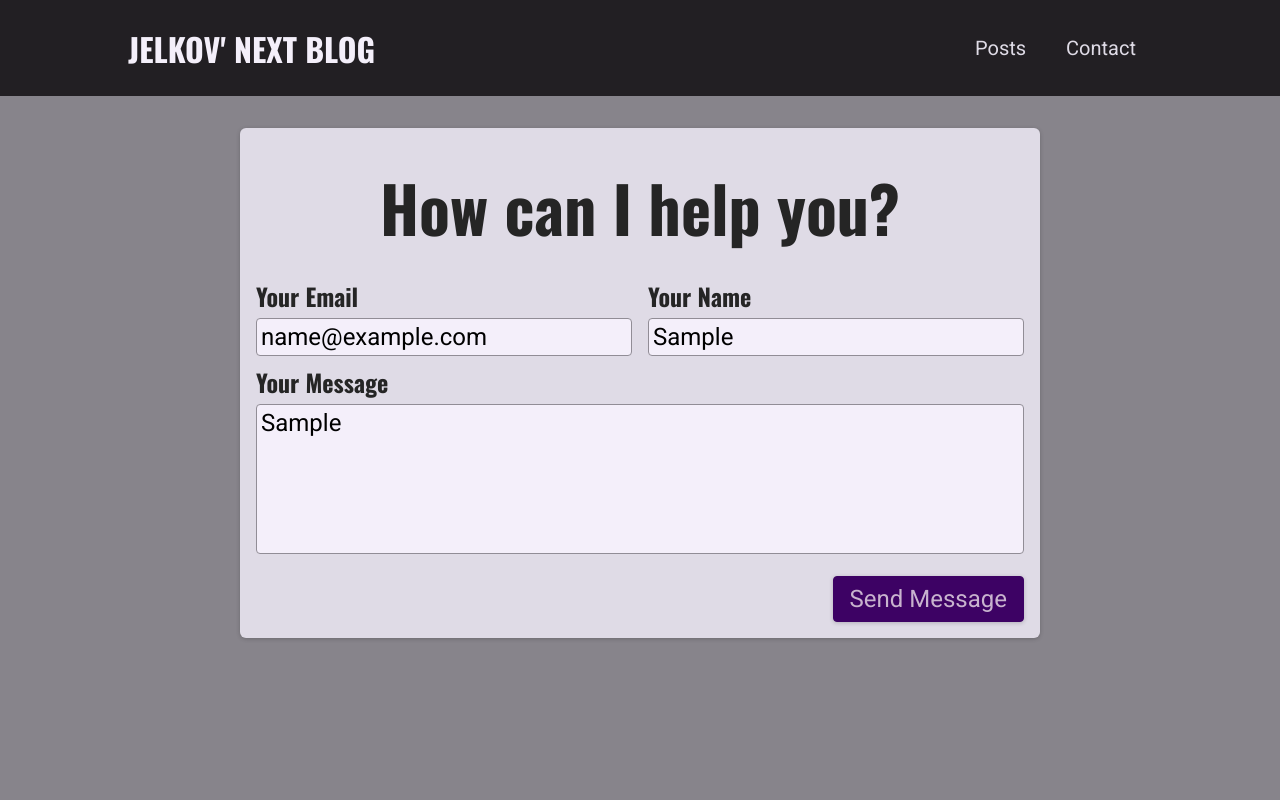
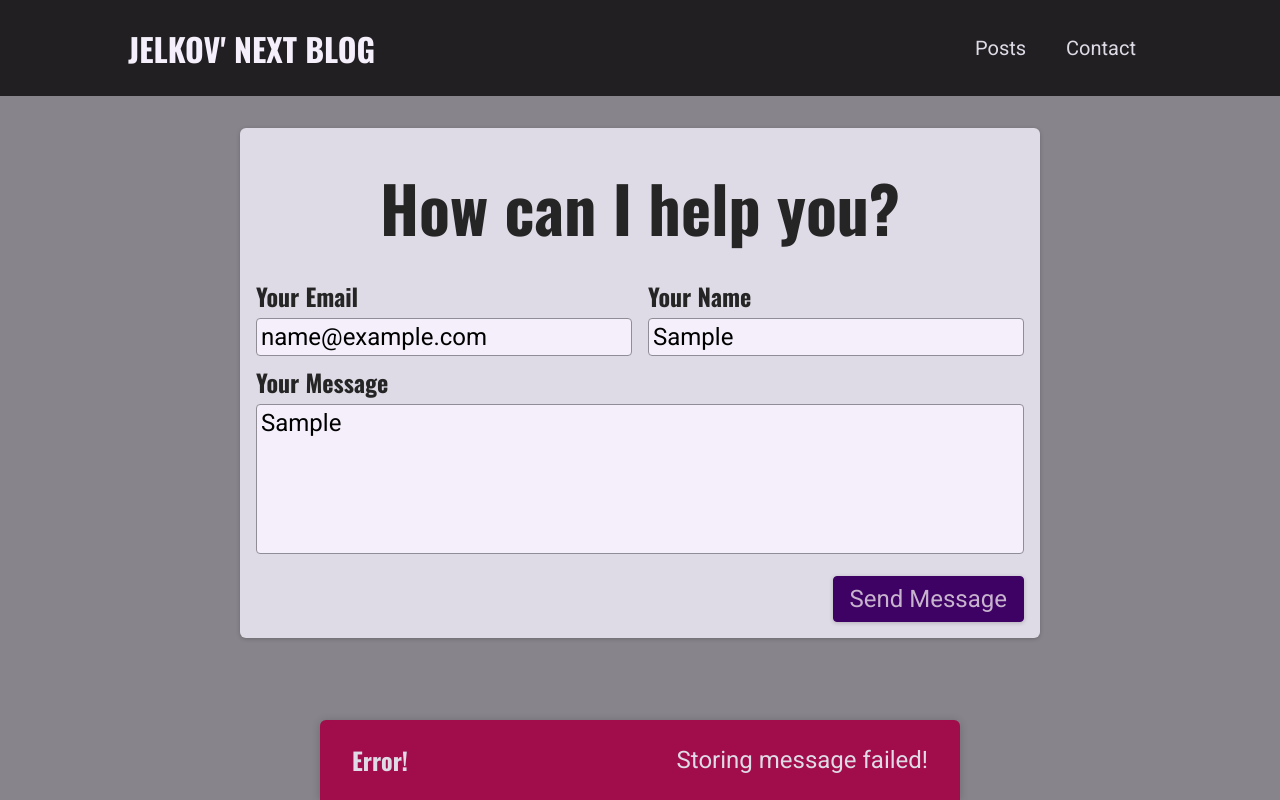
Before and after one commit to JELKOV/BLOG-SITE-By-Next.js-, a Next.js app: page /contact in a window 1280 px wide. Both pictures are taken after typing "name@example.com", "Sample", "Sample" into the empty fields and a click on the button "Send Message". Built offline with nearby package versions, Linux system fonts and the light colour scheme; no server answers; the database is empty.

Commit message:
#19:  Contact 페이지 Notification 기능 구현

```diff
--- a/components/contact/contact-form.js
+++ b/components/contact/contact-form.js
@@ -1,15 +1,54 @@
-import { useState } from "react";
+import { useState, useEffect } from "react";
 import classes from "./contact-form.module.css";
+import Notification from "../../ui/notification";
+
+// API로 메시지를 보내는 비동기 함수
+async function sendContactData(contactDetails) {
+  const response = await fetch("/api/contact", {
+    method: "POST",
+    body: JSON.stringify(contactDetails),
+    headers: {
+      "Content-Type": "application/json",
+    },
+  });
+
+  const data = await response.json();
+
+  if (!response.ok) {
+    // 응답이 실패하면 에러발생
+    throw new Error(data.message || "Something went wrong!");
+  }
+
+  return data; // 응답 데이터 반환
+}
 
 function ContactForm() {
+  //입력필드 상태관리
   const [enteredEmail, setEnteredEmail] = useState("");
   const [enteredName, setEnteredName] = useState("");
   const [enteredMessage, setEnteredMessage] = useState("");
-
+  // 유효성 검사 실패 상태
   const [isInvalid, setIsInvalid] = useState(false);
 
+  // 요청상태관리 상태 'pending', 'success', 'error'
+  const [requestStatus, setRequestStatus] = useState();
+  // 에러 메시지 상태
+  const [requestError, setRequestError] = useState();
+
+  // 요청 완료후 3초뒤에 상태 초기화
+  useEffect(() => {
+    if (requestStatus === "success" || requestStatus === "error") {
+      const timer = setTimeout(() => {
+        setRequestStatus(null);
+        setRequestError(null);
+      }, 3000);
+
+      return () => clearTimeout(timer); // 정리 함수로 타이머 제거
+    }
+  }, [requestStatus]);
+
   //양식이 제출될때 트리거 함수를 만들어야 함
-  function sendMessageHandler(event) {
+  async function sendMessageHandler(event) {
     event.preventDefault();
 
     //클라이언트 유효성 검사
@@ -26,20 +65,50 @@
     }
 
     setIsInvalid(false); // 유효하면 다시 false로
+    setRequestStatus("pending");
 
-    // API 요청
-    fetch("/api/contact", {
-      method: "POST",
-      body: JSON.stringify({
+    try {
+      await sendContactData({
         email: enteredEmail,
         name: enteredName,
         message: enteredMessage,
-      }),
-      headers: {
-        "Content-Type": "application/json",
-      },
-    });
+      });
+      setRequestStatus("success");
+      setEnteredEmail("");
+      setEnteredName("");
+      setEnteredMessage("");
+    } catch (error) {
+      setRequestError(error.message);
+      setRequestStatus("error");
+    }
   }
+
+  let notification;
+
+  if (requestStatus === "pending") {
+    notification = {
+      status: "pending",
+      title: "Sending message ...",
+      message: "Your message is on its way!",
+    };
+  }
+
+  if (requestStatus === "success") {
+    notification = {
+      status: "success",
+      title: "Success!",
+      message: "Message sent successfully!",
+    };
+  }
+
+  if (requestStatus === "error") {
+    notification = {
+      status: "error",
+      title: "Error!",
+      message: requestError || "Something went wrong!",
+    };
+  }
+
   return (
     <section className={classes.contact}>
       <h1>How can I help you?</h1>
@@ -78,11 +147,23 @@
         </div>
 
         {isInvalid && (
-          <p className={classes.error}>Please make sure all fields are filled in correctly.</p>
+          <p className={classes.error}>
+            Please make sure all fields are filled in correctly.
+          </p>
+        )}
+
+        {notification && (
+          <Notification
+            status={notification.status}
+            title={notification.title}
+            message={notification.message}
+          />
         )}
 
         <div className={classes.actions}>
-          <button>Send Message</button>
+          <button disabled={requestStatus === "pending"}>
+            {requestStatus === "pending" ? "Sending..." : "Send Message"}
+          </button>
         </div>
       </form>
     </section>
--- /dev/null
+++ b/ui/notification.js
@@ -0,0 +1,28 @@
+import ReactDOM from 'react-dom';
+
+import classes from './notification.module.css';
+
+function Notification(props) {
+  const { title, message, status } = props;
+
+  let statusClasses = '';
+
+  if (status === 'success') {
+    statusClasses = classes.success;
+  }
+
+  if (status === 'error') {
+    statusClasses = classes.error;
+  }
+
+  const cssClasses = `${classes.notification} ${statusClasses}`;
+
+  return (
+    <div className={cssClasses}>
+      <h2>{title}</h2>
+      <p>{message}</p>
+    </div>
+  );
+}
+
+export default Notification;
--- /dev/null
+++ b/ui/notification.module.css
@@ -0,0 +1,43 @@
+.notification {
+  display: flex;
+  justify-content: space-between;
+  align-items: center;
+  color: var(--color-grey-100);
+  background-color: var(--color-grey-800);
+  padding: 0 var(--size-8);
+  box-shadow: 0 1px 8px rgba(0, 0, 0, 0.2);
+  position: fixed;
+  height: 5rem;
+  bottom: 0;
+  width: 100%;
+  left: 0;
+  border-top-right-radius: 0;
+  border-top-left-radius: 0;
+}
+
+.notification h2 {
+  font-size: var(--size-6);
+  margin: 0;
+}
+
+.notification p {
+  margin: 0;
+}
+
+.success {
+  background-color: var(--color-success-500);
+  color: var(--color-grey-800);
+}
+
+.error {
+  background-color: var(--color-error-500);
+}
+
+@media (min-width: 768px) {
+  .notification {
+    width: 40rem;
+    left: calc(50% - 20rem);
+    border-top-right-radius: 6px;
+    border-top-left-radius: 6px;
+  }
+}
```
